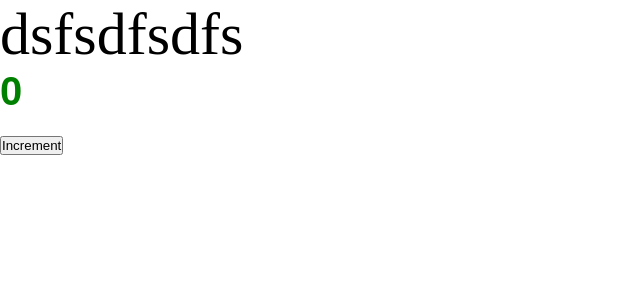
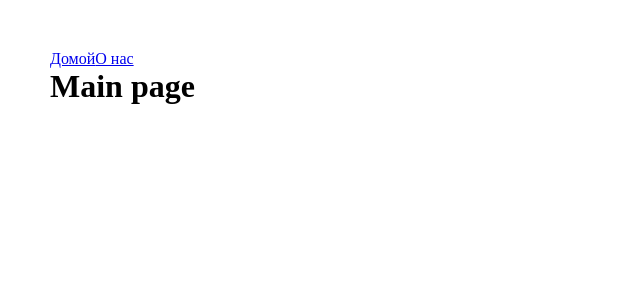
Before and after one commit to KonstantinLA87/project, a React app: page / in a window 1280 px wide. Shown: the top 300 px of the page, without its empty margins (0-640 px from the left). Built offline with nearby package versions, Linux system fonts and the light colour scheme.

Commit message:
Модуль 1.6 добавили react-router... и lazy-load для страниц

```diff
--- a/package.json
+++ b/package.json
@@ -15,6 +15,7 @@
     "@types/node": "^17.0.21",
     "@types/react": "^17.0.39",
     "@types/react-dom": "^17.0.11",
+    "@types/react-router-dom": "^5.3.3",
     "@types/webpack": "^5.28.0",
     "@types/webpack-dev-server": "^4.7.2",
     "css-loader": "^6.6.0",
@@ -32,6 +33,7 @@
   },
   "dependencies": {
     "react": "^17.0.2",
-    "react-dom": "^17.0.2"
+    "react-dom": "^17.0.2",
+    "react-router-dom": "^6.2.1"
   }
 }
--- a/src/App.tsx
+++ b/src/App.tsx
@@ -1,12 +1,20 @@
-import React from 'react';
-import { Counter } from './components/Counter';
+import { Suspense } from 'react';
+import { NavLink, Route, Routes } from 'react-router-dom';
+import { AboutPageAsync } from './pages/AboutPage/AboutPage.async';
+import { MainPageAsync } from './pages/MainPage/MainPage.async';
 import './index.scss';
 
 const App = () => {
   return (
     <div className="app">
-      dsfsdfsdfs
-      <Counter />
+      <NavLink to={'/'}>Домой</NavLink>
+      <NavLink to={'/about'}>О нас</NavLink>
+      <Suspense fallback={<h1>Загрузка...</h1>}>
+        <Routes>
+          <Route path="/" element={<MainPageAsync />}/>
+          <Route path="/about" element={<AboutPageAsync />}/>
+        </Routes>
+      </Suspense>
     </div>
   );
 };
--- a/src/index.scss
+++ b/src/index.scss
@@ -5,5 +5,5 @@
 }
 
 .app {
-  font-size: 60px;
+  padding: 50px;
 }
--- a/src/index.tsx
+++ b/src/index.tsx
@@ -1,7 +1,10 @@
 import { render } from 'react-dom';
+import { BrowserRouter } from 'react-router-dom';
 import App from './App';
 
 render(
-    <App />,
+  <BrowserRouter>
+    <App />
+  </BrowserRouter>,
   document.getElementById('root')
 );
--- /dev/null
+++ b/src/pages/AboutPage/AboutPage.async.tsx
@@ -0,0 +1,6 @@
+import { lazy } from 'react';
+
+export const AboutPageAsync = lazy(() => new Promise(resolve => {
+  // @ts-ignore
+  setTimeout(() => resolve(import('./AboutPage')), 1500);
+}));
--- /dev/null
+++ b/src/pages/AboutPage/AboutPage.tsx
@@ -0,0 +1,9 @@
+const AboutPage = () => {
+  return (
+    <div>
+      <h1>About page</h1>
+    </div>
+  );
+};
+
+export default AboutPage;
--- /dev/null
+++ b/src/pages/MainPage/MainPage.async.tsx
@@ -0,0 +1,6 @@
+import { lazy } from 'react';
+
+export const MainPageAsync = lazy(() => new Promise(resolve => {
+  // @ts-ignore
+  setTimeout(() => resolve(import('./MainPage')), 700);
+}));
--- /dev/null
+++ b/src/pages/MainPage/MainPage.tsx
@@ -0,0 +1,9 @@
+const MainPaige = () => {
+  return (
+    <div>
+      <h1>Main page</h1>
+    </div>
+  );
+};
+
+export default MainPaige;
```
Also changed, not shown: 9 other files (tests, documents, lock files or other folders).
